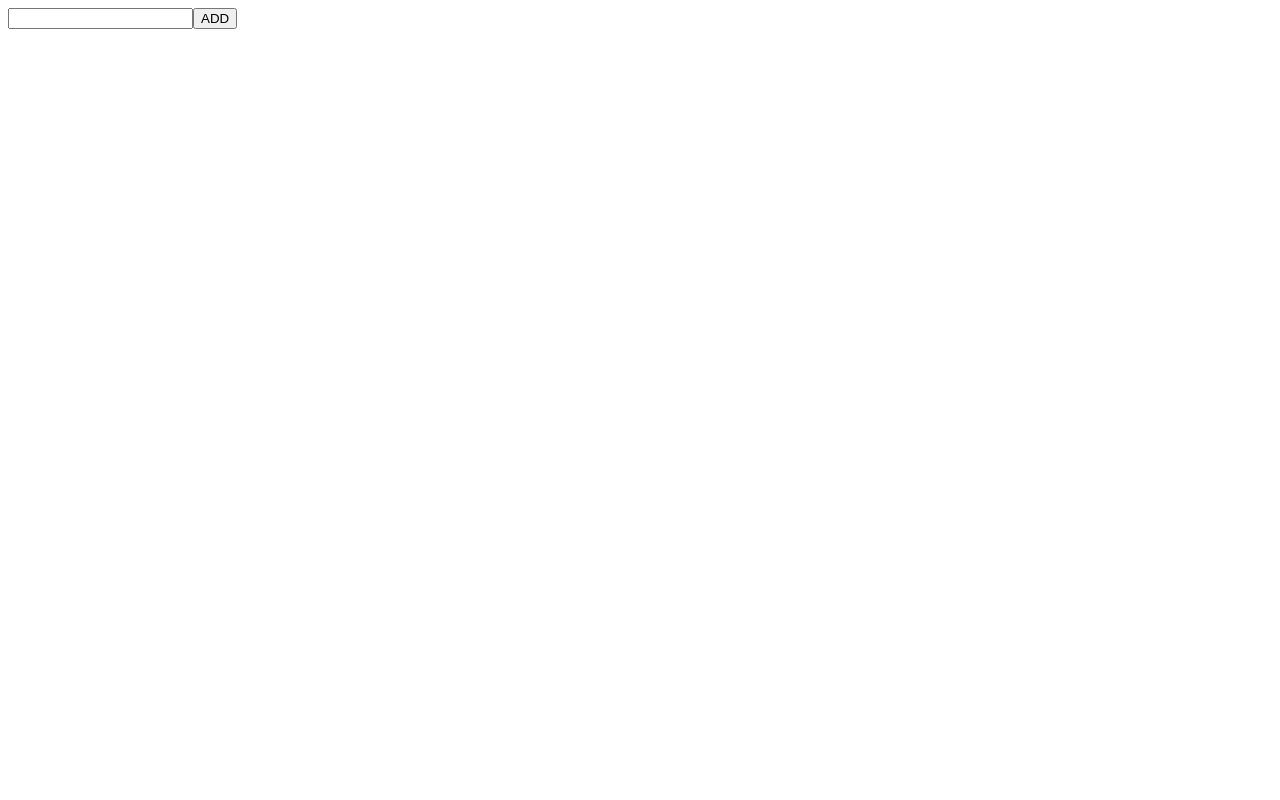
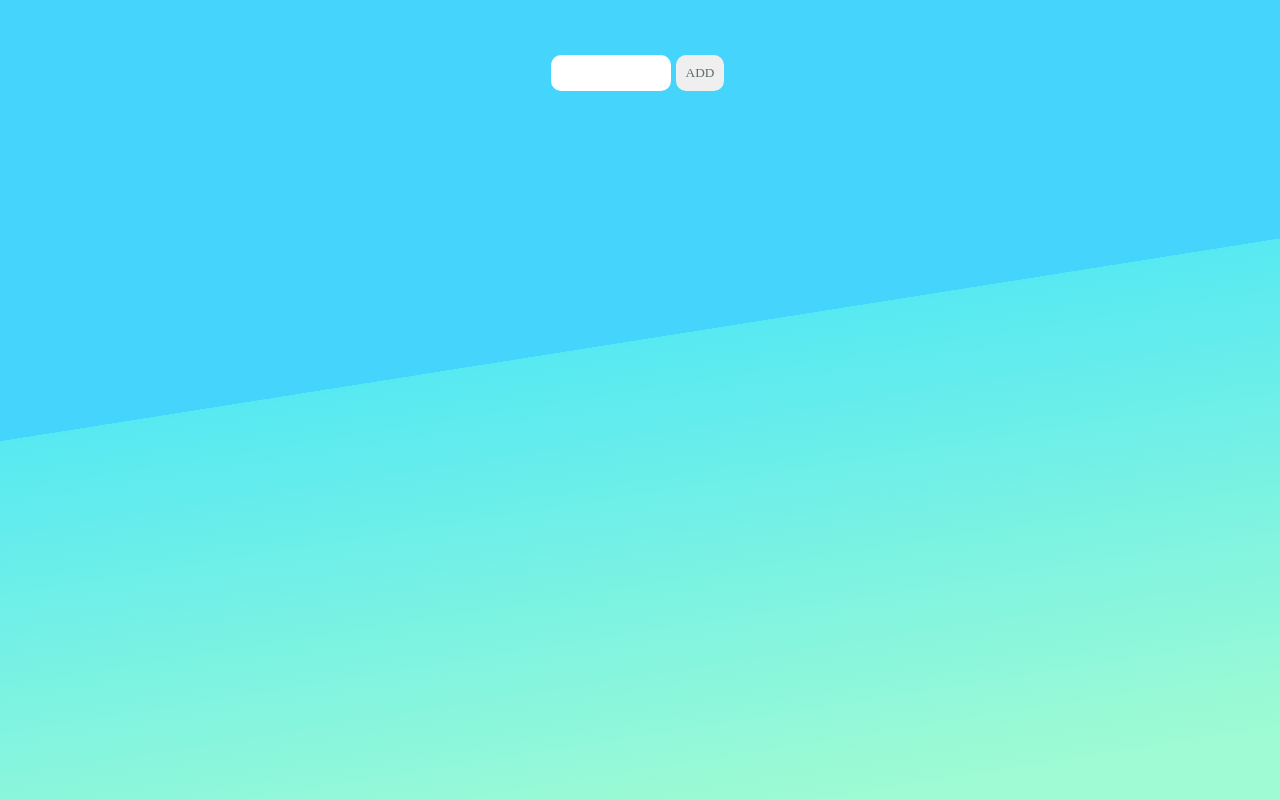
Before and after one commit to YeJeeO/home-work, a Next.js app: page / in a window 1280 px wide. Built offline with nearby package versions, Linux system fonts and the light colour scheme.

Commit message:
+pages/_app.js

```diff
--- /dev/null
+++ b/pages/_app.js
@@ -0,0 +1,9 @@
+import TodoList from '../components/TodoList';
+import TodoForm from '../components/TodoForm';
+import "../styles/style.css";
+
+function MyApp({ Component, pageProps }) {
+    return <Component {...pageProps} />
+  }
+
+  export default MyApp
```
